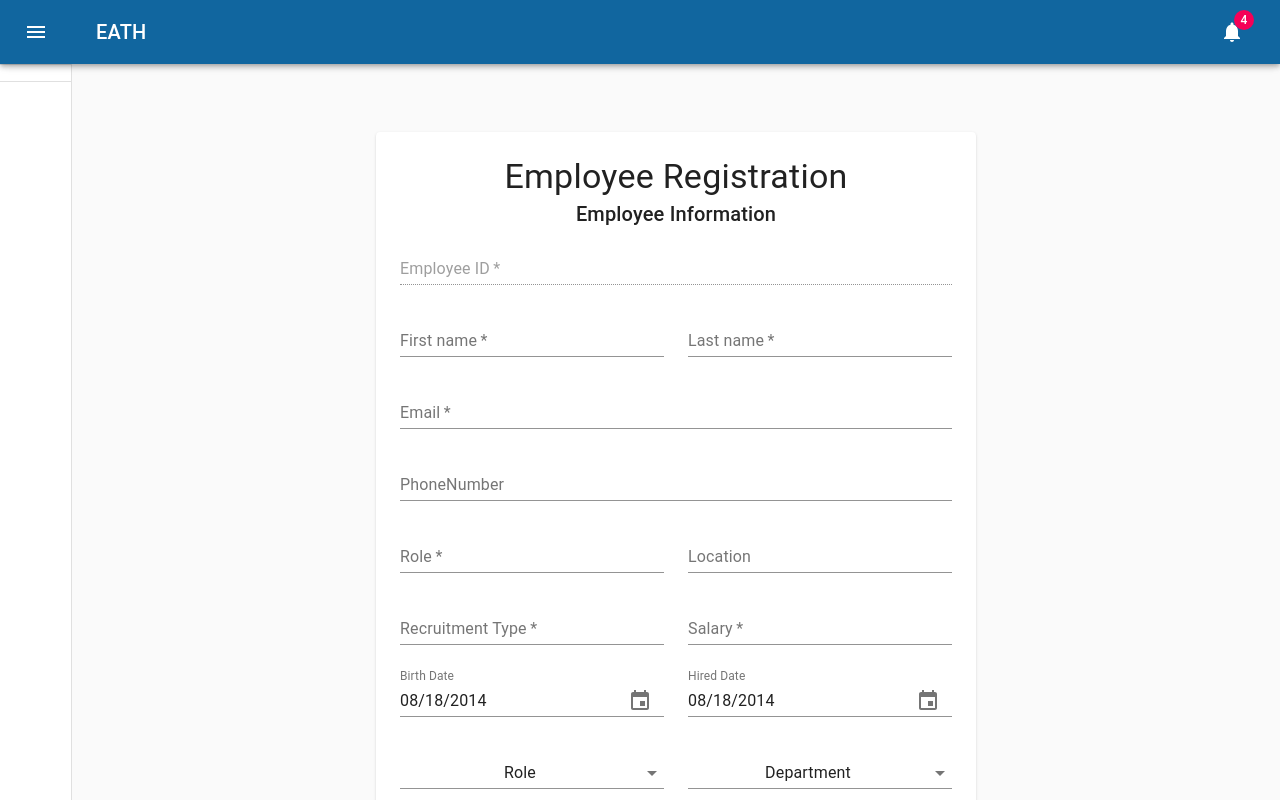
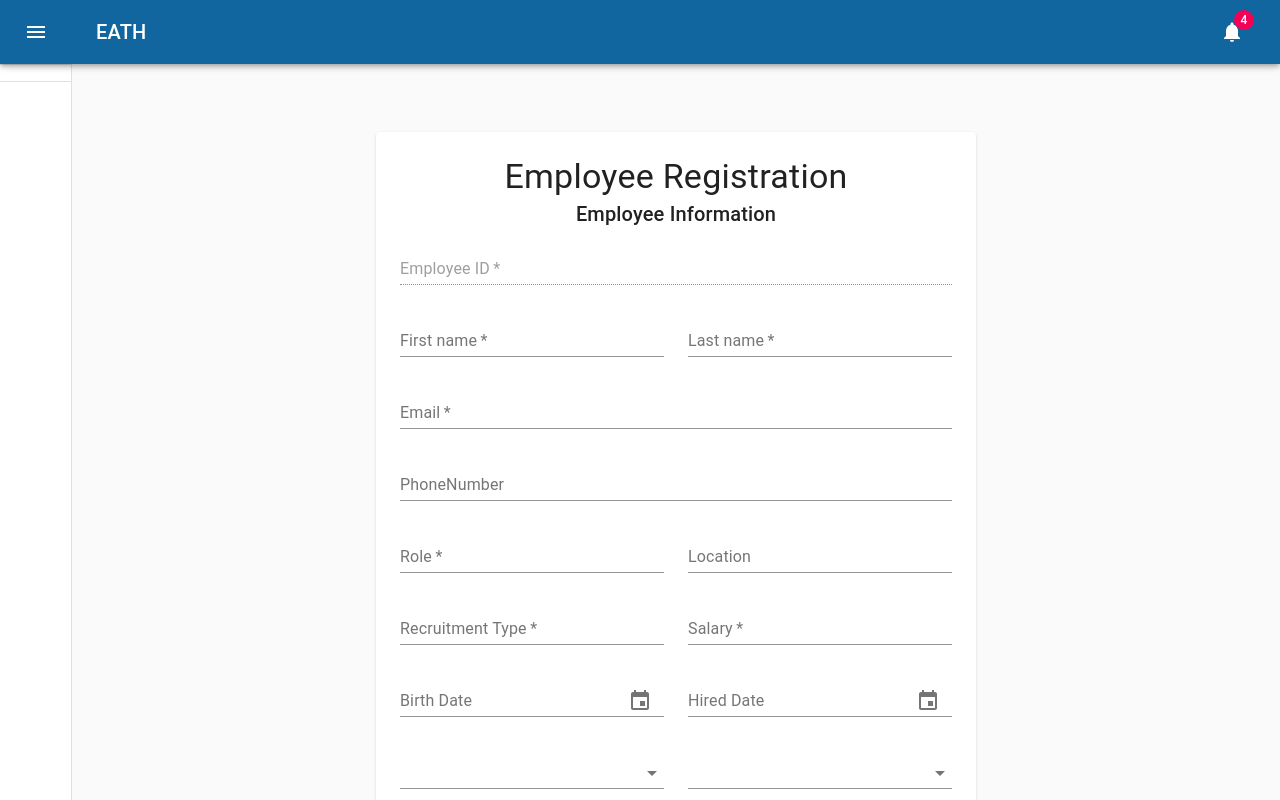
Before and after one commit to addis-aba-software-solutions/ERP-System-FrontEnd, a React (Create React App) app: page / in a window 1280 px wide. Built offline with nearby package versions, Linux system fonts and the light colour scheme.

Commit message:
After Render

```diff
--- a/src/Components/HR/UserProfile/UserProfile.js
+++ b/src/Components/HR/UserProfile/UserProfile.js
@@ -1,5 +1,5 @@
 import React from 'react';
-import { makeStyles } from '@material-ui/core/styles';
+import { withStyles } from '@material-ui/core';
 import CssBaseline from '@material-ui/core/CssBaseline';
 
 import Paper from '@material-ui/core/Paper';
@@ -26,7 +26,7 @@ import Box from '@material-ui/core/Box';
 
 
 
-const useStyles = makeStyles((theme) => ({
+const styles = theme => ({
   appBar: {
     position: 'relative',
   },
@@ -61,23 +61,63 @@ const useStyles = makeStyles((theme) => ({
     marginTop: theme.spacing(3),
     marginLeft: theme.spacing(1),
   },
-}));
+}
+);
 
 
 
-export default function UserProfile() {
 
-  const [selectedDate, setSelectedDate] = React.useState(new Date('2014-08-18T21:11:54'));
+// const useStyles = makeStyles((theme) => ({
+//   appBar: {
+//     position: 'relative',
+//   },
+//   layout: {
+//     width: 'auto',
+//     marginLeft: theme.spacing(2),
+//     marginRight: theme.spacing(2),
+//     [theme.breakpoints.up(600 + theme.spacing(2) * 2)]: {
+//       width: 600,
+//       marginLeft: 'auto',
+//       marginRight: 'auto',
+//     },
+//   },
+//   paper: {
+//     marginTop: theme.spacing(3),
+//     marginBottom: theme.spacing(3),
+//     padding: theme.spacing(2),
+//     [theme.breakpoints.up(600 + theme.spacing(3) * 2)]: {
+//       marginTop: theme.spacing(6),
+//       marginBottom: theme.spacing(6),
+//       padding: theme.spacing(3),
+//     },
+//   },
+//   stepper: {
+//     padding: theme.spacing(3, 0, 5),
+//   },
+//   buttons: {
+//     display: 'flex',
+//     justifyContent: 'flex-end',
+//   },
+//   button: {
+//     marginTop: theme.spacing(3),
+//     marginLeft: theme.spacing(1),
+//   },
+// }));
 
-  const [age, setAge] = React.useState('');
 
-  const handleChange = (event) => {
-    setAge(event.target.value);
-  };
 
-  const handleDateChange = (date) => {
-    setSelectedDate(date);
-  };
+
+// const [selectedDate, setSelectedDate] = React.useState(new Date('2014-08-18T21:11:54'));
+
+// const [age, setAge] = React.useState('');
+
+// const handleChange = (event) => {
+//   setAge(event.target.value);
+// };
+
+// const handleDateChange = (date) => {
+//   setSelectedDate(date);
+// };
 
 const SuccessAlert = () => {
   Swal.fire({
@@ -90,8 +130,14 @@ export default function UserProfile() {
 
 }
 
-  const classes = useStyles();
 
+
+class UserProfile extends React.Component {
+
+
+ render() {
+
+  const { classes } = this.props;
 
   return (
     <React.Fragment>
@@ -203,9 +249,9 @@ export default function UserProfile() {
                     id="date-picker-dialog"
                     label="Birth Date"
                     format="MM/dd/yyyy"
-                    value={selectedDate}
+                    value={null}
                     fullWidth
-                    onChange={handleDateChange}
+                    // onChange={handleDateChange}
                     KeyboardButtonProps={{
                       'aria-label': 'change date',
                     }}
@@ -218,8 +264,8 @@ export default function UserProfile() {
                     label="Hired Date"
                     format="MM/dd/yyyy"
                     fullWidth
-                    value={selectedDate}
-                    onChange={handleDateChange}
+                    value={null}
+                    // onChange={handleDateChange}
                     KeyboardButtonProps={{
                       'aria-label': 'change date',
                     }}
@@ -232,8 +278,8 @@ export default function UserProfile() {
 
                   </Box>
                   <Select
-                    value={age}
-                    onChange={handleChange}
+                    value={null}
+                    // onChange={handleChange}
                     displayEmpty
                     fullWidth
                     className={classes.selectEmpty}
@@ -258,8 +304,8 @@ export default function UserProfile() {
 
                   </Box>
                   <Select
-                    value={age}
-                    onChange={handleChange}
+                    value={null}
+                    // onChange={handleChange}
                     displayEmpty
                     fullWidth
                     className={classes.selectEmpty}
@@ -297,3 +343,10 @@ export default function UserProfile() {
     </React.Fragment>
   )
  }
+
+
+}
+
+// export default UserProfile;
+
+export default withStyles(styles)(UserProfile);
```
Lines whose indentation alone changed are shown as unchanged.
